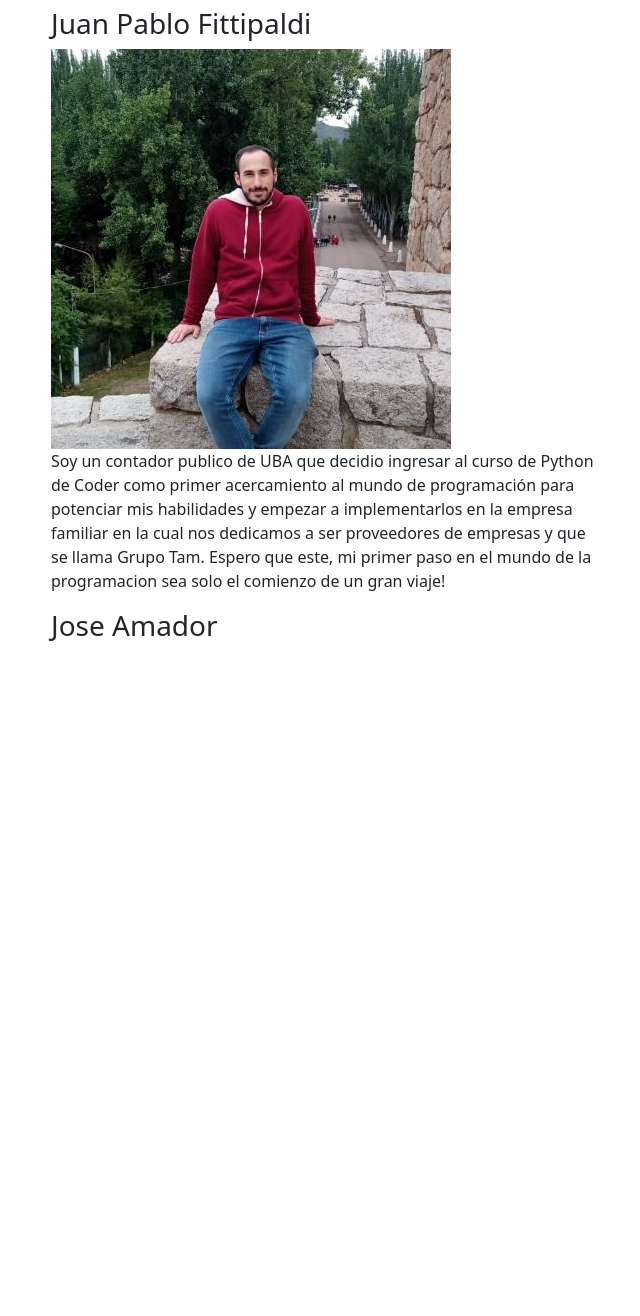
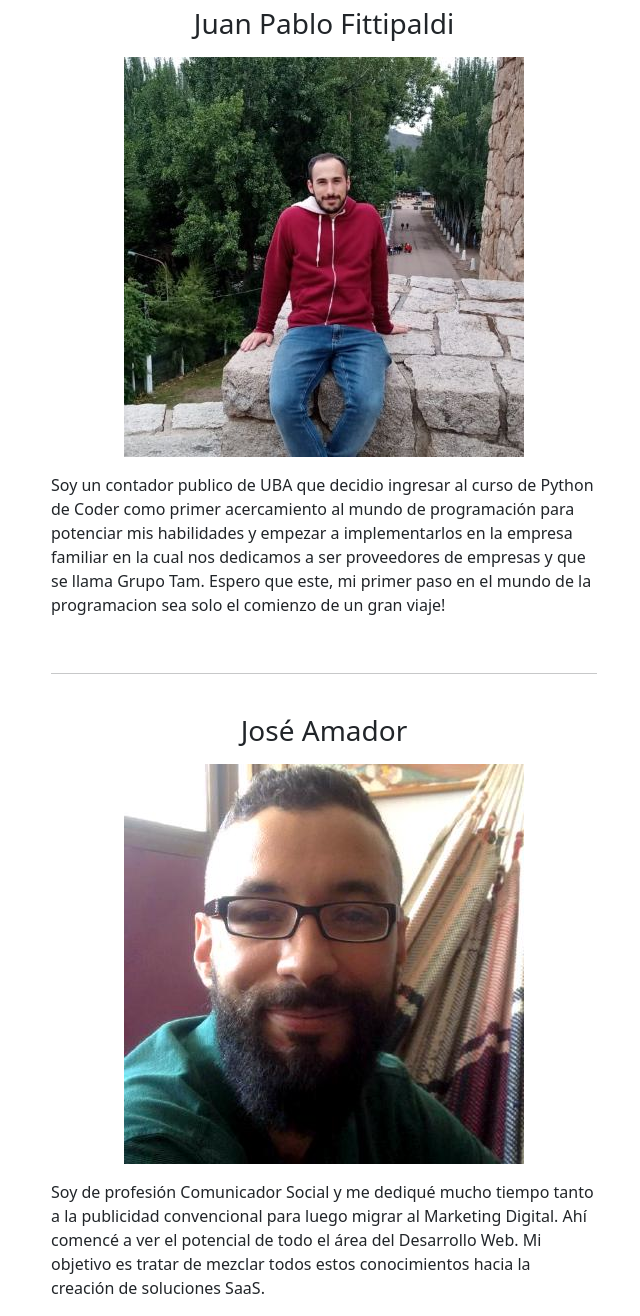
Before and after one commit to juanpafittipaldi/Blog_Final, a Django app: page /about/ in a window 1280 px wide. Shown: the part 135-1451 px from the top of the page, without its empty margins (316-956 px from the left). Before the commit the page ends 776 px from the top, so only its background shows below. Run offline with Django 4.2, Linux system fonts and the light colour scheme.

Commit message:
Jose: listo el about. COMMIT FINAL DE LA ENTREGA

```diff
--- a/AppBlog/templates/html/about.html
+++ b/AppBlog/templates/html/about.html
@@ -1,17 +1,19 @@
 {% extends 'html/base.html' %}
 {% block content %}
-        <h2>Nosotros</h2>
-        <h3>Juan Pablo Fittipaldi</h3>
-        <img src="/media/imagenes/juan3.jpeg" alt="">
-        <p> Soy un contador publico de UBA que decidio ingresar al curso de Python de Coder
-        como primer acercamiento al mundo de programación para potenciar mis habilidades
-        y empezar a implementarlos en la empresa familiar en la cual nos dedicamos a ser
-        proveedores de empresas y que se llama Grupo Tam. Espero que este, mi primer paso
-        en el mundo de la programacion sea solo el comienzo de un gran viaje!</p>
-        <h3>Jose Amador</h3>
-        <img src="" alt="">
-        <p></p>
+        <div class="d-flex flex-column">
+                <h2 class="text-center">Nosotros</h2>
+                <h3 class="text-center">Juan Pablo Fittipaldi</h3>
+                <img class="mt-2 mb-2 mx-auto" src="/media/imagenes/juan3.jpeg" alt="">
+                <p class="mt-2"> Soy un contador publico de UBA que decidio ingresar al curso de Python de Coder
+                como primer acercamiento al mundo de programación para potenciar mis habilidades
+                y empezar a implementarlos en la empresa familiar en la cual nos dedicamos a ser
+                proveedores de empresas y que se llama Grupo Tam. Espero que este, mi primer paso
+                en el mundo de la programacion sea solo el comienzo de un gran viaje!</p>
+                <br>
+                <hr>
+                <br>
+                <h3 class="text-center">José Amador</h3>
+                <img class="mt-2 mb-2 mx-auto"src="/media/imagenes/jose_amador.jpg" alt="">
+                <p class="mt-2">Soy de profesión Comunicador Social y me dediqué mucho tiempo tanto a la publicidad convencional para luego migrar al Marketing Digital. Ahí comencé a ver el potencial de todo el área del Desarrollo Web. Mi objetivo es tratar de mezclar todos estos conocimientos hacia la creación de soluciones SaaS.</p>
+        </div>
         {% endblock %}
-        <h3>Jose Amador</h3>
-        <img src="" alt="">
-        <p></p>
```
Also changed, not shown: db.sqlite3, media/imagenes/jose_amador.jpg (added).
